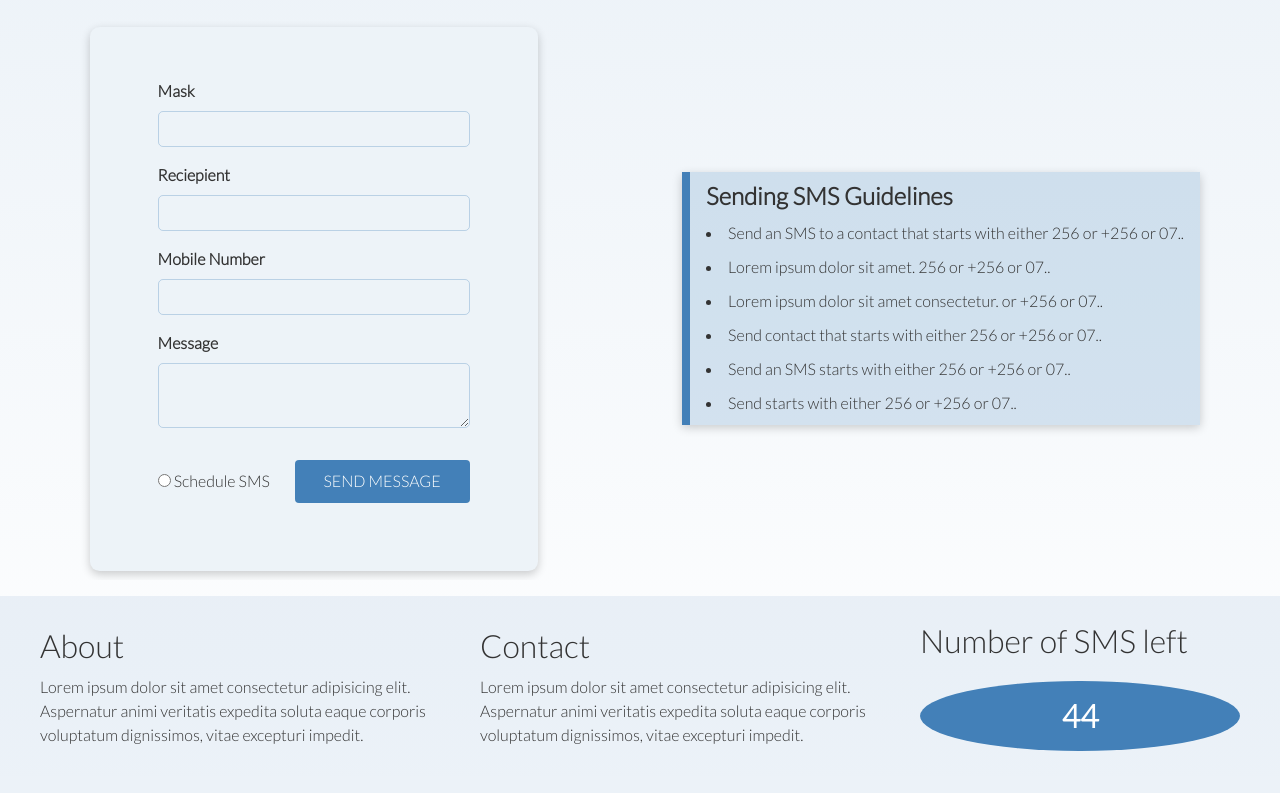
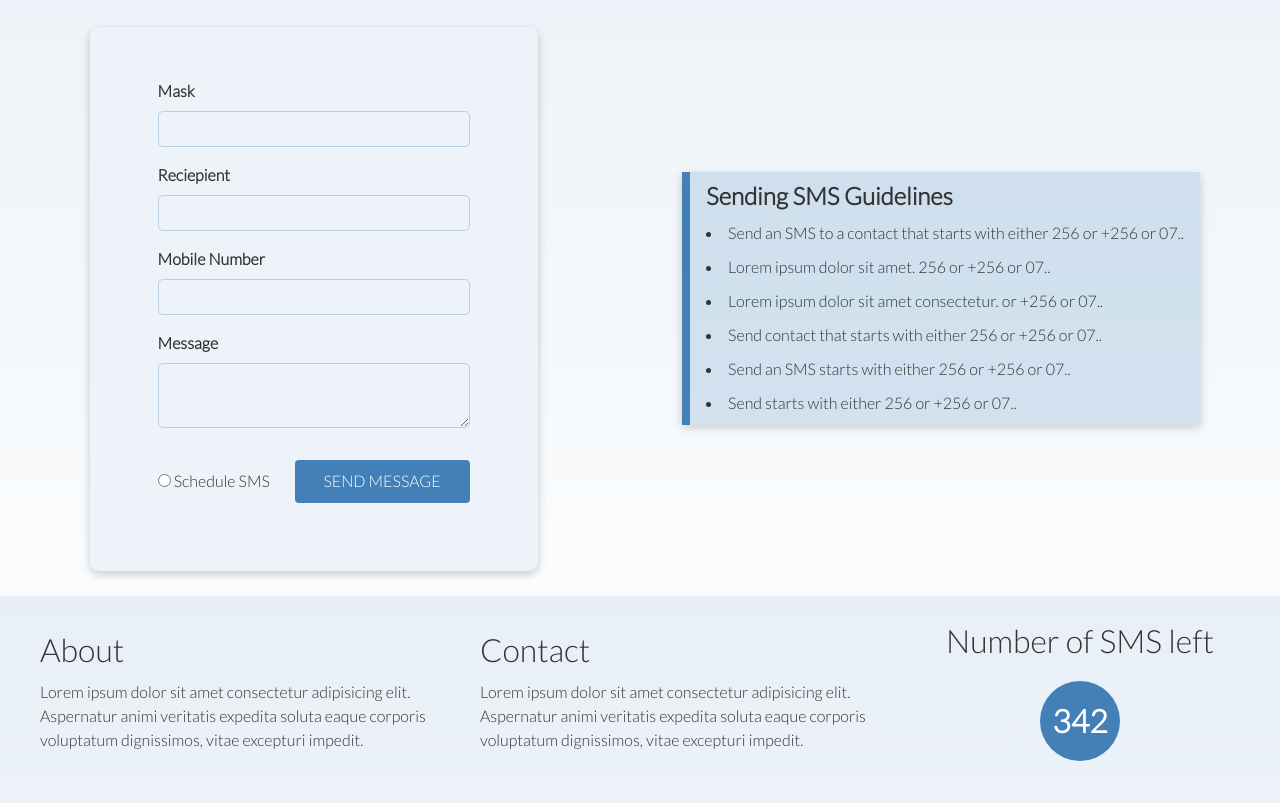
Before and after one commit to nassersaazi/frontend, a plain HTML site: page html_css/SMSPORTAL/sendsms.html in a window 1280 px wide. Shown: the part 87-890 px from the top of the page. Drawn offline with Linux system fonts and the light colour scheme.

Commit message:
added some css to the sms footer

```diff
--- a/html_css/SMSPORTAL/sendsms.html
+++ b/html_css/SMSPORTAL/sendsms.html
@@ -102,9 +102,9 @@
                     soluta eaque corporis voluptatum dignissimos, vitae excepturi impedit.</p>
 
             </div>
-            <div>
+            <div class="sms-left">
                 <h1>Number of SMS left</h1>
-                <h1 class="notification text-center p-1">44</h1>
+                <h1 class="notification">342</h1>
             </div>
         </div>
 
--- a/html_css/css/style.css
+++ b/html_css/css/style.css
@@ -276,6 +276,7 @@ nav a:hover {
   display: flex;
   flex-direction: column;
   flex-grow: 1;
+  align-items: center;
   justify-content: space-between;
    min-width: 20em;
 }
@@ -283,8 +284,13 @@ nav a:hover {
 .footer .flex > *:last-child .notification {
   background-color: var(--pegasus-color);
   color: #fff;
-  border-radius: 100%;
-  font-weight: bold;
+  border-radius: 50%;
+  font-weight:  bold;
+  width: 5rem;
+  height: 5rem;
+  display: flex;
+  align-items: center;
+  justify-content: center;
 
 }
 
```
